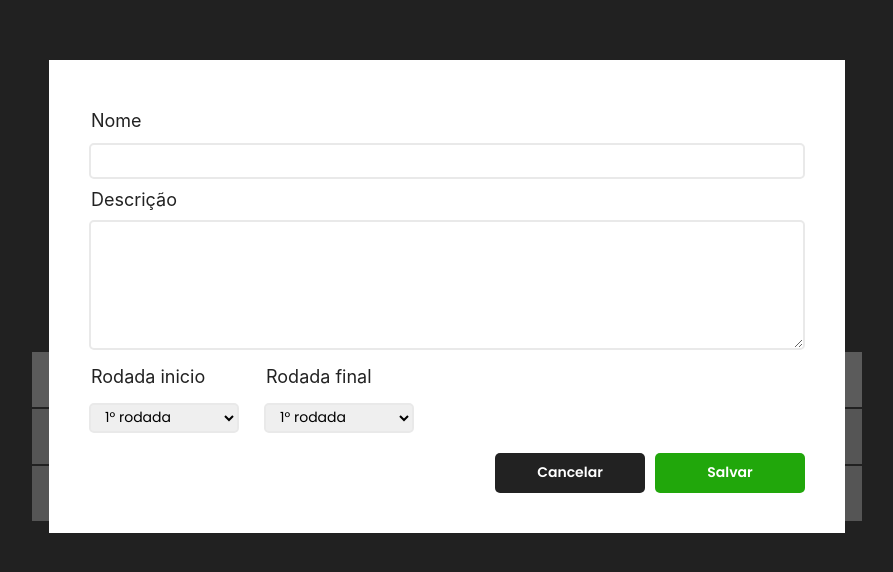
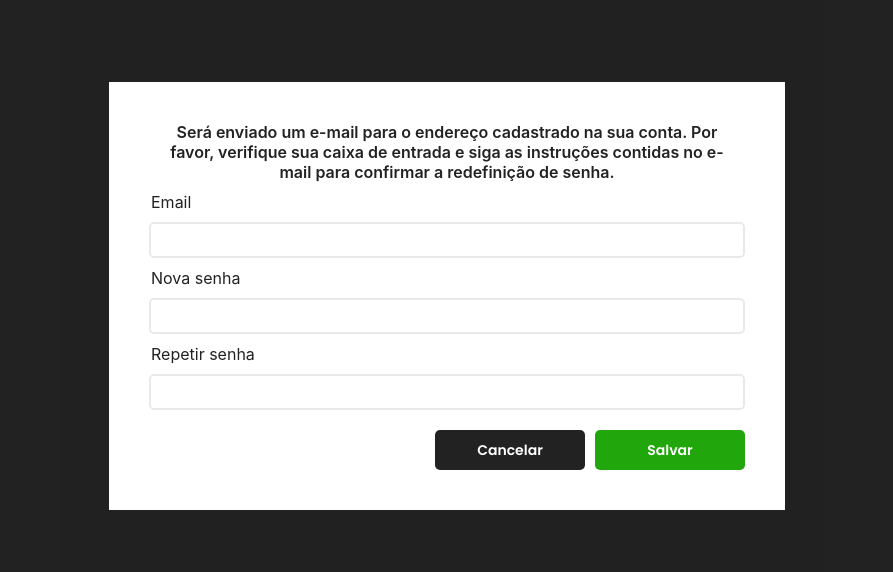
Before and after one commit to RenanTCastro/cartola-criador-ligas-frontend, a React (Create React App) app: page / in a window 1280 px wide. Shown: the part 104-676 px from the top of the page, without its empty margins (193-1086 px from the left). Built offline with nearby package versions, Linux system fonts and the light colour scheme.

Commit message:
página de login criada

```diff
--- a/src/App.js
+++ b/src/App.js
@@ -1,12 +1,14 @@
 import "./App.css";
+
 import { EditarLiga } from "./pages/EditarLiga/EditarLiga";
 import { VisualizarLiga } from "./pages/VisualizarLiga/VisualizarLiga";
+import { Login } from "./pages/Login/Login";
 
 function App() {
   return (
     <div className="App">
       <header className="App-header">
-        <EditarLiga />
+        <Login />
       </header>
     </div>
   );
--- a/src/pages/EditarLiga/EditarLiga.css
+++ b/src/pages/EditarLiga/EditarLiga.css
@@ -1,7 +1,4 @@
-
-.editarLiga--container{
-
-}
+/* Page CSS */
 
 .editarLiga--title{
     font-family: 'Poppins';
@@ -48,6 +45,7 @@
     color: #222222;
 }
 
+/* Modal CSS */
 
 .editarLiga--modal-container{
     color: #222222;
@@ -56,12 +54,12 @@
 
 .editarLiga--modal-text{
     font-weight: 400;
-    font-size: 18px;
+    font-size: 16px;
     margin: 10px 2px;
 }
 
 .editarLiga--modal-input{
-    width: 700px;
+    width: 580px;
     border: 2px solid #E9E9E9;
     border-radius: 5px;
     outline: none;
@@ -74,7 +72,7 @@
 }
 
 .editarLiga--modal-textarea{
-    width: 700px;
+    width: 580px;
     height: 120px;
     border: 2px solid #E9E9E9;
     border-radius: 5px;
--- /dev/null
+++ b/src/pages/Login/Login.css
@@ -0,0 +1,115 @@
+ /* Page CSS */
+
+.login--text{
+    font-weight: 400;
+    font-size: 16px;
+    margin: 10px 2px;
+    color: white;
+    text-align: left;
+}
+
+.login--input{
+    width: 350px;
+    border: 2px solid #E9E9E9;
+    background-color: transparent;
+    color: white;
+    border-radius: 5px;
+    outline: none;
+    height: 40px;
+
+    font-family: 'Poppins';
+    font-weight: 400;
+    font-size: 14px;
+    padding-left: 10px;
+}
+
+.login--text-reset{
+    font-weight: 400;
+    font-size: 12px;
+    line-height: 22px;
+    text-align: left;
+}
+
+.login--text-link{
+    text-decoration: none;
+    color: white;
+    cursor: pointer;
+}
+
+.login--button{
+    width: 370px;
+    height: 40px;
+    border: none;
+    border-radius: 5px;
+    outline: none;
+    cursor: pointer;
+
+    color: #222222;
+    font-family: 'Poppins';
+    font-weight: 600;
+    font-size: 16px;
+}
+
+.login--text-register{
+    font-weight: 400;
+    font-size: 12px;
+    line-height: 22px;
+}
+
+
+ /* Modal CSS */
+ .login--modal-container{
+    display: flex;
+    flex-direction: column;
+    color: #222222;
+}
+
+ .login-modal-info{
+    width: 580px;
+    font-weight: 600;
+    font-size: 16px;
+    margin: 0px;
+    text-align: center;
+    align-self: center;
+ }
+
+ .login--modal-text{
+    font-weight: 400;
+    font-size: 16px;
+    margin: 10px 2px;
+    text-align: left;
+}
+
+.login--modal-input{
+    width: 580px;
+    border: 2px solid #E9E9E9;
+    border-radius: 5px;
+    outline: none;
+    height: 30px;
+
+    font-family: 'Poppins';
+    font-weight: 400;
+    font-size: 14px;
+    padding-left: 10px;
+}
+
+.login--modal-button-container{
+    display: flex;
+    flex-direction: row;
+    justify-content: flex-end;
+    gap: 10px;
+    margin-top: 20px;
+}
+
+.login--modal-button{
+    width: 150px;
+    height: 40px;
+    border: none;
+    border-radius: 5px;
+    outline: none;
+    color: white;
+    font-family: 'Poppins';
+    font-weight: 600;
+    font-size: 14px;
+    cursor: pointer;
+}
--- /dev/null
+++ b/src/pages/Login/Login.jsx
@@ -0,0 +1,61 @@
+import React, { useState } from 'react';
+
+import Logo from '../../images/logo.svg';
+import { Modal } from '../../components/Modal/Modal';
+import "./Login.css";
+
+export function Login(){
+    const [modal, setModal] = useState(true);
+
+    return(
+        <div>
+            {modal &&
+                <Modal>
+                    <div className='login--modal-container'>
+                        <p className='login-modal-info'>
+                            Será enviado um e-mail para o endereço cadastrado na sua conta.
+                            Por favor, verifique sua caixa de entrada e siga as instruções
+                            contidas no e-mail para confirmar a redefinição de senha.
+                        </p>
+                        <p className='login--modal-text'>Email</p>
+                        <input className='login--modal-input' type="email"/>
+
+                        <p className='login--modal-text'>Nova senha</p>
+                        <input className='login--modal-input' type="password"/>
+
+                        <p className='login--modal-text'>Repetir senha</p>
+                        <input className='login--modal-input' type="password"/>
+
+                        <div className='login--modal-button-container'>
+                            <button
+                                className='login--modal-button'
+                                style={{backgroundColor: '#222222'}}
+                                onClick={()=>setModal(!modal)}>
+                                    Cancelar
+                            </button>
+                            <button
+                                className='login--modal-button'
+                                style={{backgroundColor: '#21A70B'}}
+                                onClick={()=>console.log("")}>
+                                    Salvar
+                            </button>
+                        </div>
+                    </div>
+                </Modal>
+            }
+
+            <img src={Logo} alt="Logo"/>
+            <p className='login--text'>Email</p>
+            <input className='login--input' type="email"/>
+            <p className='login--text'>Senha</p>
+            <input className='login--input' type="password"/>
+            <p className='login--text-reset'>Não sabe sua senha?
+                <a className='login--text-link' onClick={()=>setModal(!modal)}> Clique aqui.</a>
+            </p>
+            <button className='login--button'>ENTRAR</button>
+            <p className='login--text-register'>Não tem uma conta?
+                <a href='http://localhost:3000/' className='login--text-link'> Criar conta.</a>
+            </p>
+        </div>
+    );
+}
```
